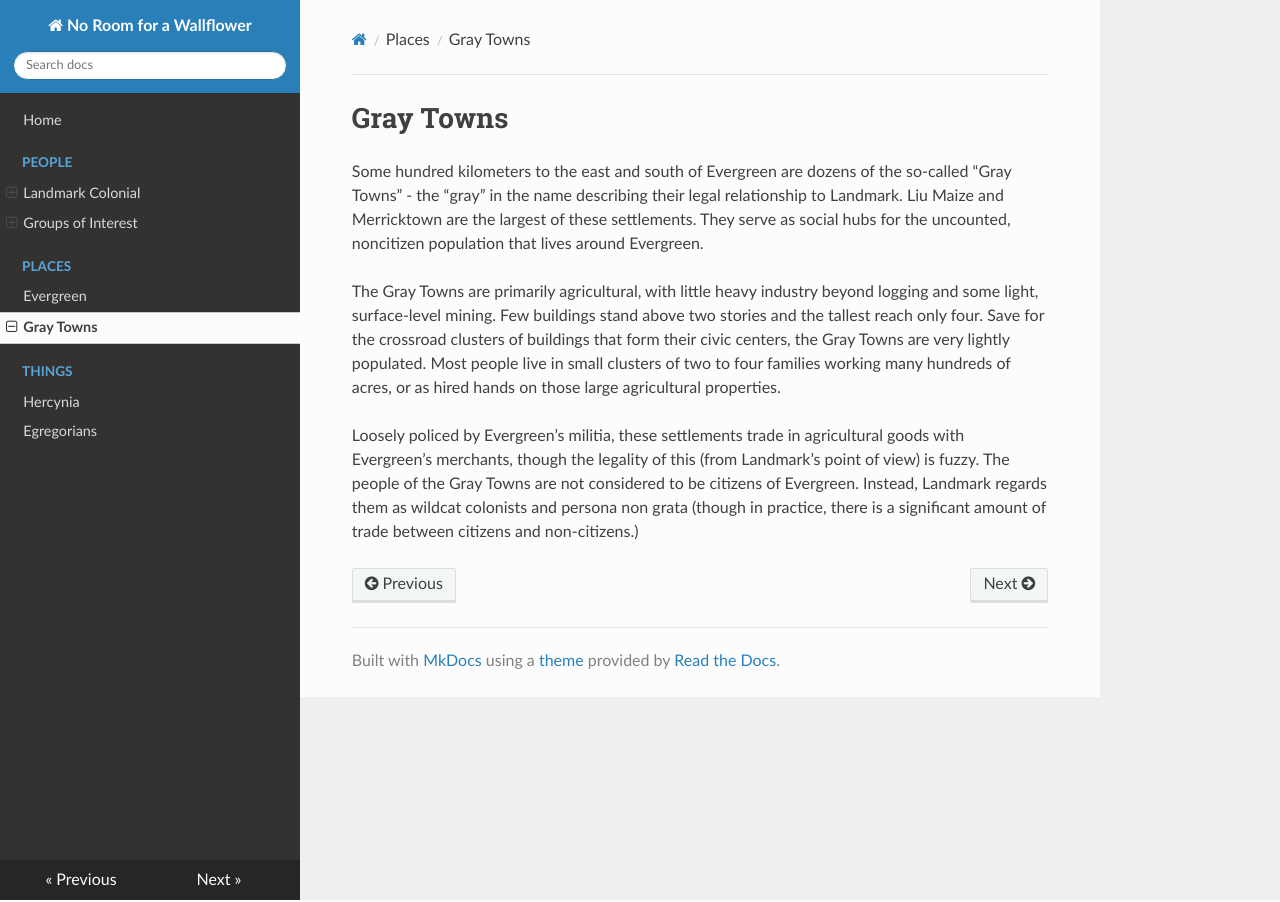
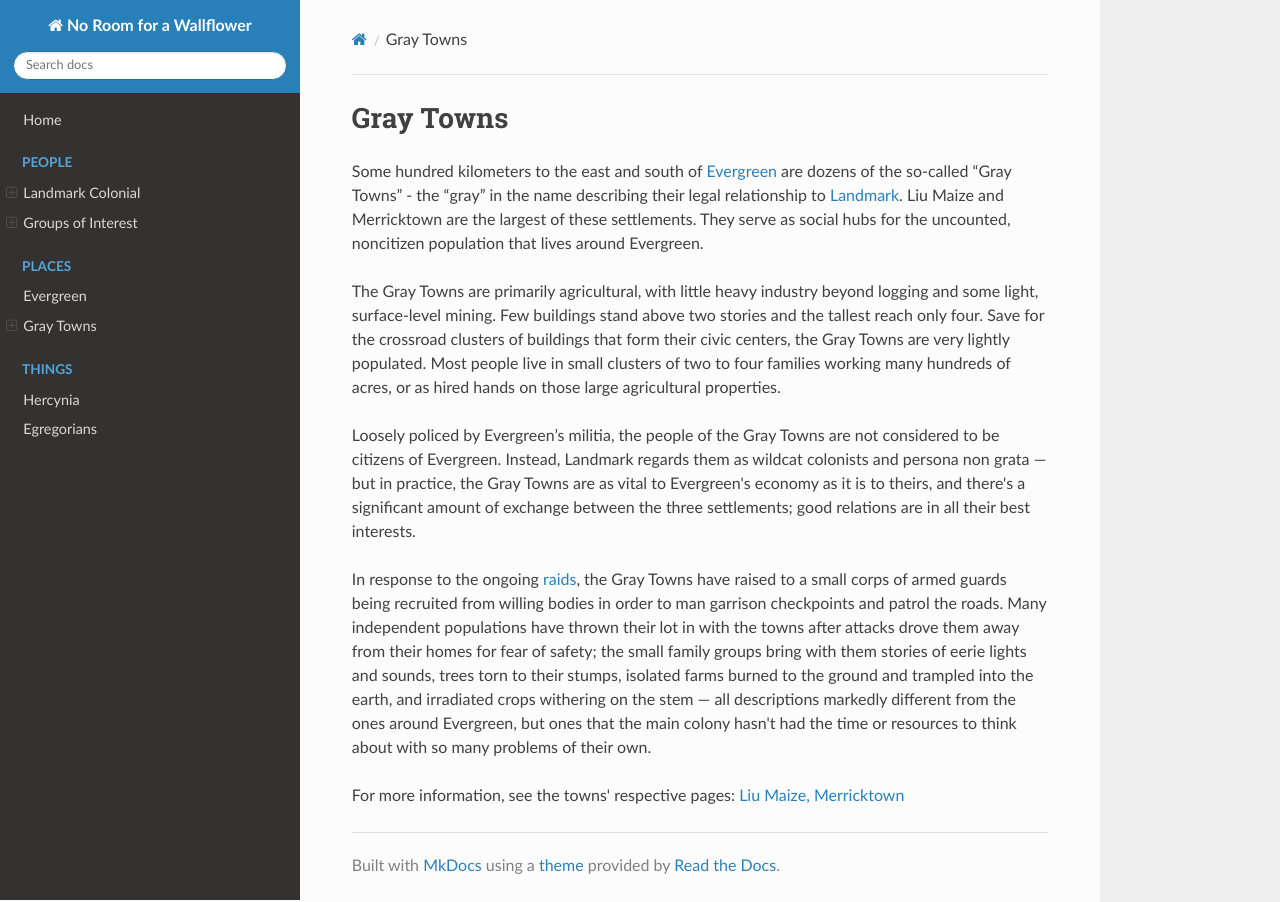
Before and after one commit to Ilysen/no-room-for-a-wallflower, an MkDocs documentation site: the page built from docs/places/gray-towns.md, in a window 1280 px wide. Built offline with MkDocs 1.6.1, drawn with Linux system fonts in a browser that asks for light colours; nearby versions of some CDN libraries.

Commit message:
flesh out gray towns

```diff
--- a/docs/places/gray-towns.md
+++ b/docs/places/gray-towns.md
@@ -1,7 +1,11 @@
 # Gray Towns
 
-Some hundred kilometers to the east and south of Evergreen are dozens of the so-called “Gray Towns” - the “gray” in the name describing their legal relationship to Landmark. Liu Maize and Merricktown are the largest of these settlements. They serve as social hubs for the uncounted, noncitizen population that lives around Evergreen.
+Some hundred kilometers to the east and south of [Evergreen](evergreen.md) are dozens of the so-called “Gray Towns” - the “gray” in the name describing their legal relationship to [Landmark](../../factions/landmark-colonial). Liu Maize and Merricktown are the largest of these settlements. They serve as social hubs for the uncounted, noncitizen population that lives around Evergreen.
 
 The Gray Towns are primarily agricultural, with little heavy industry beyond logging and some light, surface-level mining. Few buildings stand above two stories and the tallest reach only four. Save for the crossroad clusters of buildings that form their civic centers, the Gray Towns are very lightly populated. Most people live in small clusters of two to four families working many hundreds of acres, or as hired hands on those large agricultural properties.
 
-Loosely policed by Evergreen’s militia, these settlements trade in agricultural goods with Evergreen’s merchants, though the legality of this (from Landmark’s point of view) is fuzzy. The people of the Gray Towns are not considered to be citizens of Evergreen. Instead, Landmark regards them as wildcat colonists and persona non grata (though in practice, there is a significant amount of trade between citizens and non-citizens.)
+Loosely policed by Evergreen’s militia, the people of the Gray Towns are not considered to be citizens of Evergreen. Instead, Landmark regards them as wildcat colonists and persona non grata — but in practice, the Gray Towns are as vital to Evergreen's economy as it is to theirs, and there's a significant amount of exchange between the three settlements; good relations are in all their best interests.
+
+In response to the ongoing [raids](../factions/huc.md), the Gray Towns have raised to a small corps of armed guards being recruited from willing bodies in order to man garrison checkpoints and patrol the roads. Many independent populations have thrown their lot in with the towns after attacks drove them away from their homes for fear of safety; the small family groups bring with them stories of eerie lights and sounds, trees torn to their stumps, isolated farms burned to the ground and trampled into the earth, and irradiated crops withering on the stem — all descriptions markedly different from the ones around Evergreen, but ones that the main colony hasn't had the time or resources to think about with so many problems of their own.
+
+For more information, see the towns' respective pages: [Liu Maize,](gray-towns/liu-maize.md) [Merricktown](gray-towns/merricktown.md)
--- a/mkdocs.yml
+++ b/mkdocs.yml
@@ -12,7 +12,9 @@
       - 'factions/huc.md'
   - 'Places':
     - 'places/evergreen.md'
-    - 'places/gray-towns.md'
+    - 'Gray Towns':
+      - 'places/gray-towns/merricktown.md'
+      - 'places/gray-towns/liu-maize.md'
   - 'Things':
     - 'things/hercynia.md'
     - 'things/egregorians.md'
```
Also changed, not shown: docs/factions/huc.md (+2 -0 lines), docs/index.md (+4 -2 lines), docs/places/gray-towns/liu-maize.md (added, +33 -0 lines), docs/places/gray-towns/merricktown.md (added, +19 -0 lines), docs/.obsidian/workspace.json, docs/img/chaus.jpg (added), docs/img/jacob-merrick.png (added).
